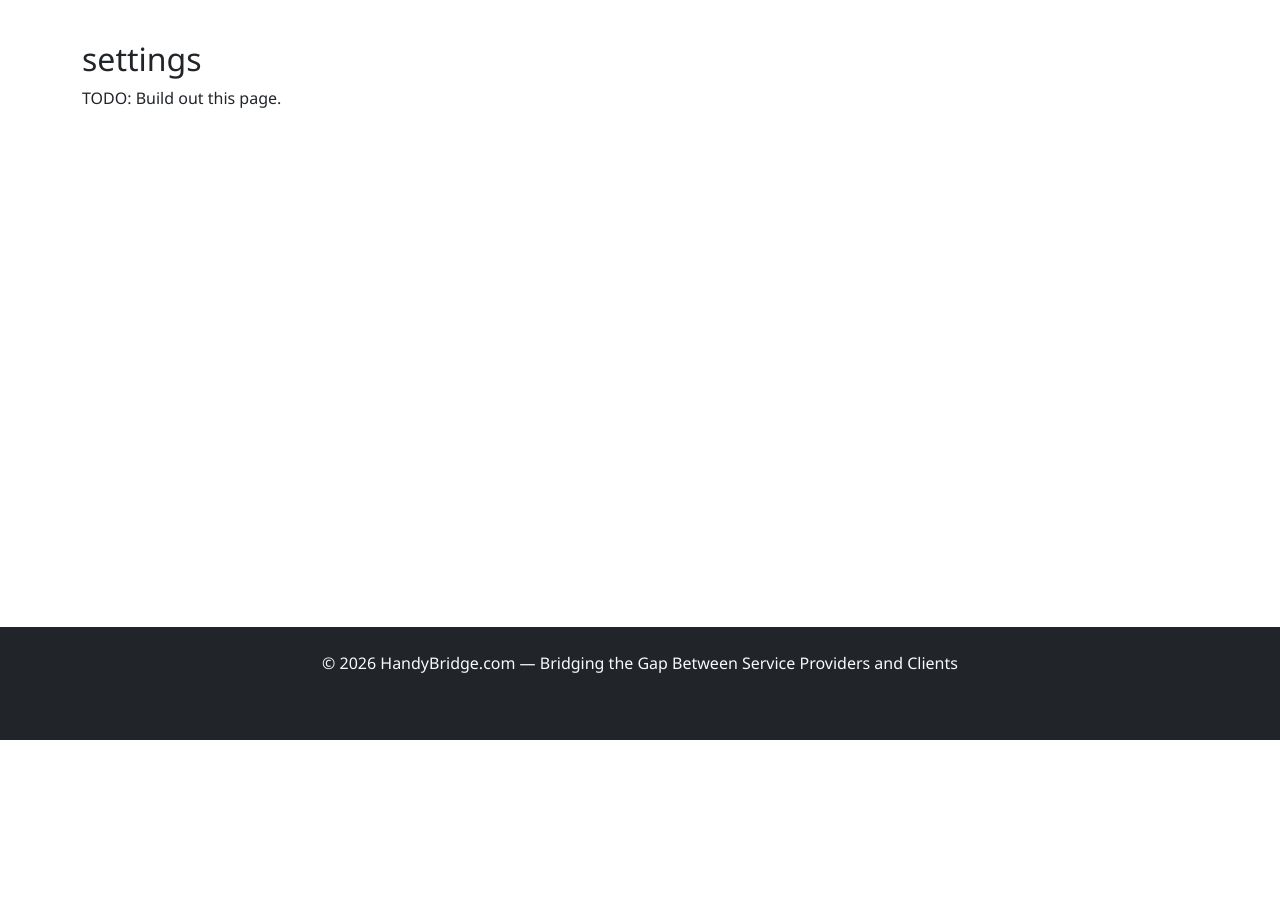
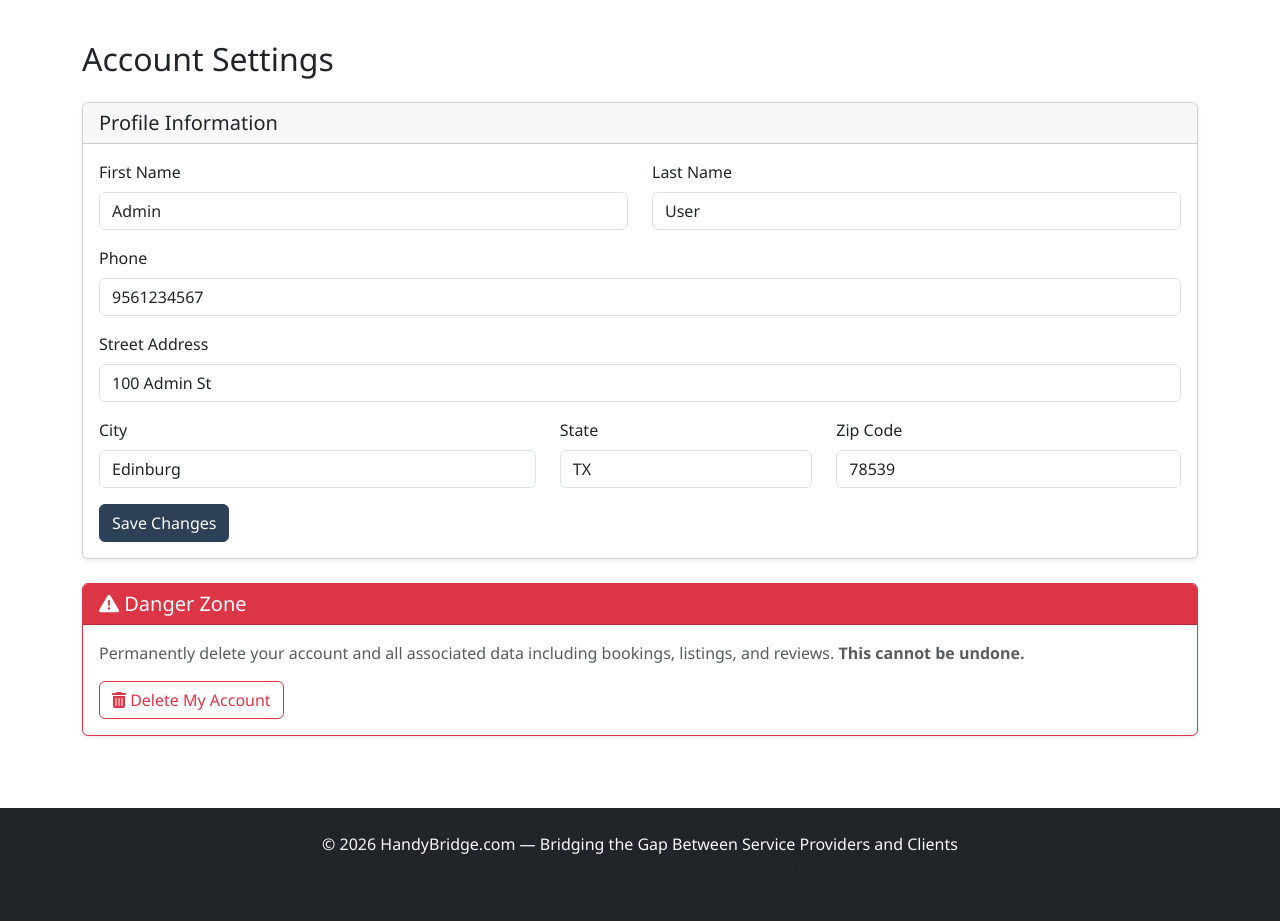
Before and after one commit to adanbarrera82/HandyBridge, a Flask app: page /client/settings in a window 1280 px wide. Shown: the part 60-981 px from the top of the page. Before the commit the page ends 800 px from the top, so only its background shows below. Run offline with Flask 3, Linux system fonts and the light colour scheme; a user stored in the database is signed in; data comes from the database, SQL or seed files in the repository; both versions use the stored data as it was after the commit; data that the repository does not hold is empty.

Commit message:
feat: add password reset and account deletion
Implements secure password reset via email tokens and account deletion with password confirmation. Adds PasswordReset table and Flask-Mail integration.

```diff
--- a/app.py
+++ b/app.py
@@ -15,7 +15,8 @@ from routes.client import client_bp
 from routes.provider import provider_bp
 from routes.admin import admin_bp
 from routes.api import api_bp
-from utils.extensions import csrf, limiter
+from routes.account import account_bp
+from utils.extensions import csrf, limiter, mail
 
 logging.basicConfig(level=logging.WARNING)
 logger = logging.getLogger(__name__)
@@ -38,9 +39,20 @@ app.config.update(
     PERMANENT_SESSION_LIFETIME=timedelta(hours=2),
 )
 
+# ============ FLASK-MAIL ============
+app.config.update(
+    MAIL_SERVER=os.environ.get('MAIL_SERVER', 'smtp.gmail.com'),
+    MAIL_PORT=int(os.environ.get('MAIL_PORT', 587)),
+    MAIL_USE_TLS=True,
+    MAIL_USERNAME=os.environ.get('MAIL_USERNAME'),
+    MAIL_PASSWORD=os.environ.get('MAIL_PASSWORD'),
+    MAIL_DEFAULT_SENDER=os.environ.get('MAIL_DEFAULT_SENDER') or os.environ.get('MAIL_USERNAME'),
+)
+
 # ============ EXTENSIONS ============
 csrf.init_app(app)
 limiter.init_app(app)
+mail.init_app(app)
 
 # ============ SECURITY HEADERS ============
 _csp = {
@@ -59,6 +71,7 @@ Talisman(
 
 # ============ BLUEPRINTS ============
 app.register_blueprint(auth_bp)
+app.register_blueprint(account_bp)
 app.register_blueprint(client_bp, url_prefix='/client')
 app.register_blueprint(provider_bp, url_prefix='/provider')
 app.register_blueprint(admin_bp, url_prefix='/admin')
--- a/requirements.txt
+++ b/requirements.txt
@@ -5,3 +5,4 @@ python-dotenv==1.0.0
 flask-wtf==1.2.1
 flask-limiter==3.5.0
 flask-talisman==1.1.0
+flask-mail==0.10.0
--- a/templates/client/settings.html
+++ b/templates/client/settings.html
@@ -1,5 +1,99 @@
 {% extends "base.html" %}
-{% block title %}settings - HandyBridge{% endblock %}
+{% block title %}Account Settings - HandyBridge{% endblock %}
 {% block content %}
-<div class="container py-4"><h2>settings</h2><p>TODO: Build out this page.</p></div>
+<div class="container py-4">
+    <h2 class="mb-4">Account Settings</h2>
+
+    <!-- Profile Info -->
+    <div class="card shadow-sm mb-4">
+        <div class="card-header">
+            <h5 class="mb-0">Profile Information</h5>
+        </div>
+        <div class="card-body">
+            <form method="POST" action="{{ url_for('client.settings') }}">
+                <input type="hidden" name="csrf_token" value="{{ csrf_token() }}">
+                <div class="row">
+                    <div class="col-md-6 mb-3">
+                        <label class="form-label">First Name</label>
+                        <input type="text" name="first_name" class="form-control" value="{{ user.First_Name }}" required>
+                    </div>
+                    <div class="col-md-6 mb-3">
+                        <label class="form-label">Last Name</label>
+                        <input type="text" name="last_name" class="form-control" value="{{ user.Last_Name }}" required>
+                    </div>
+                </div>
+                <div class="mb-3">
+                    <label class="form-label">Phone</label>
+                    <input type="tel" name="phone" class="form-control" value="{{ user.Phone or '' }}">
+                </div>
+                <div class="mb-3">
+                    <label class="form-label">Street Address</label>
+                    <input type="text" name="street_address" class="form-control" value="{{ user.Street_Address or '' }}">
+                </div>
+                <div class="row">
+                    <div class="col-md-5 mb-3">
+                        <label class="form-label">City</label>
+                        <input type="text" name="city" class="form-control" value="{{ user.City or '' }}">
+                    </div>
+                    <div class="col-md-3 mb-3">
+                        <label class="form-label">State</label>
+                        <input type="text" name="state" class="form-control" maxlength="2" value="{{ user.State or '' }}">
+                    </div>
+                    <div class="col-md-4 mb-3">
+                        <label class="form-label">Zip Code</label>
+                        <input type="text" name="zip_code" class="form-control" value="{{ user.Zip_Code or '' }}">
+                    </div>
+                </div>
+                <button type="submit" class="btn btn-primary">Save Changes</button>
+            </form>
+        </div>
+    </div>
+
+    <!-- Danger Zone -->
+    <div class="card border-danger shadow-sm">
+        <div class="card-header bg-danger text-white">
+            <h5 class="mb-0"><i class="fas fa-exclamation-triangle"></i> Danger Zone</h5>
+        </div>
+        <div class="card-body">
+            <p class="text-muted mb-3">
+                Permanently delete your account and all associated data including bookings, listings, and reviews.
+                <strong>This cannot be undone.</strong>
+            </p>
+            <button type="button" class="btn btn-outline-danger" data-bs-toggle="modal" data-bs-target="#deleteModal">
+                <i class="fas fa-trash-alt"></i> Delete My Account
+            </button>
+        </div>
+    </div>
+</div>
+
+<!-- Delete Account Modal -->
+<div class="modal fade" id="deleteModal" tabindex="-1" aria-labelledby="deleteModalLabel" aria-hidden="true">
+    <div class="modal-dialog">
+        <div class="modal-content">
+            <div class="modal-header">
+                <h5 class="modal-title text-danger" id="deleteModalLabel">
+                    <i class="fas fa-exclamation-triangle"></i> Delete Account
+                </h5>
+                <button type="button" class="btn-close" data-bs-dismiss="modal"></button>
+            </div>
+            <form method="POST" action="{{ url_for('account.delete_account') }}">
+                <input type="hidden" name="csrf_token" value="{{ csrf_token() }}">
+                <div class="modal-body">
+                    <p>Are you sure? <strong>This cannot be undone.</strong></p>
+                    <p class="text-muted small">All your bookings, reviews, listings, and notifications will be permanently deleted. If you have any active bookings, please resolve them first.</p>
+                    <div class="mb-3">
+                        <label class="form-label">Enter your password to confirm</label>
+                        <input type="password" name="password" class="form-control" placeholder="Your current password" required>
+                    </div>
+                </div>
+                <div class="modal-footer">
+                    <button type="button" class="btn btn-secondary" data-bs-dismiss="modal">Cancel</button>
+                    <button type="submit" class="btn btn-danger">
+                        <i class="fas fa-trash-alt"></i> Yes, Delete My Account
+                    </button>
+                </div>
+            </form>
+        </div>
+    </div>
+</div>
 {% endblock %}
--- a/templates/public/login.html
+++ b/templates/public/login.html
@@ -18,6 +18,9 @@
                             <input type="password" name="password" class="form-control" required>
                         </div>
                         <button type="submit" class="btn btn-primary w-100">Log In</button>
+                        <p class="text-center mt-2 mb-0">
+                            <a href="{{ url_for('account.forgot_password') }}" class="text-muted small">Forgot your password?</a>
+                        </p>
                     </form>
                     <p class="text-center mt-3 mb-0">
                         Don't have an account? <a href="{{ url_for('auth.register') }}">Sign up</a>
--- a/utils/extensions.py
+++ b/utils/extensions.py
@@ -7,8 +7,10 @@ Kept here to avoid circular imports.
 from flask_limiter import Limiter
 from flask_limiter.util import get_remote_address
 from flask_wtf.csrf import CSRFProtect
+from flask_mail import Mail
 
 # No default limits — applied per-route where needed
 limiter = Limiter(key_func=get_remote_address, default_limits=[])
 
 csrf = CSRFProtect()
+mail = Mail()
```
Also changed, not shown: database/setup.sql (+13 -1 lines), routes/account.py (added, +131 -0 lines), templates/public/forgot_password.html (added, +27 -0 lines), templates/public/reset_password.html (added, +29 -0 lines), utils/email.py (added, +34 -0 lines).
